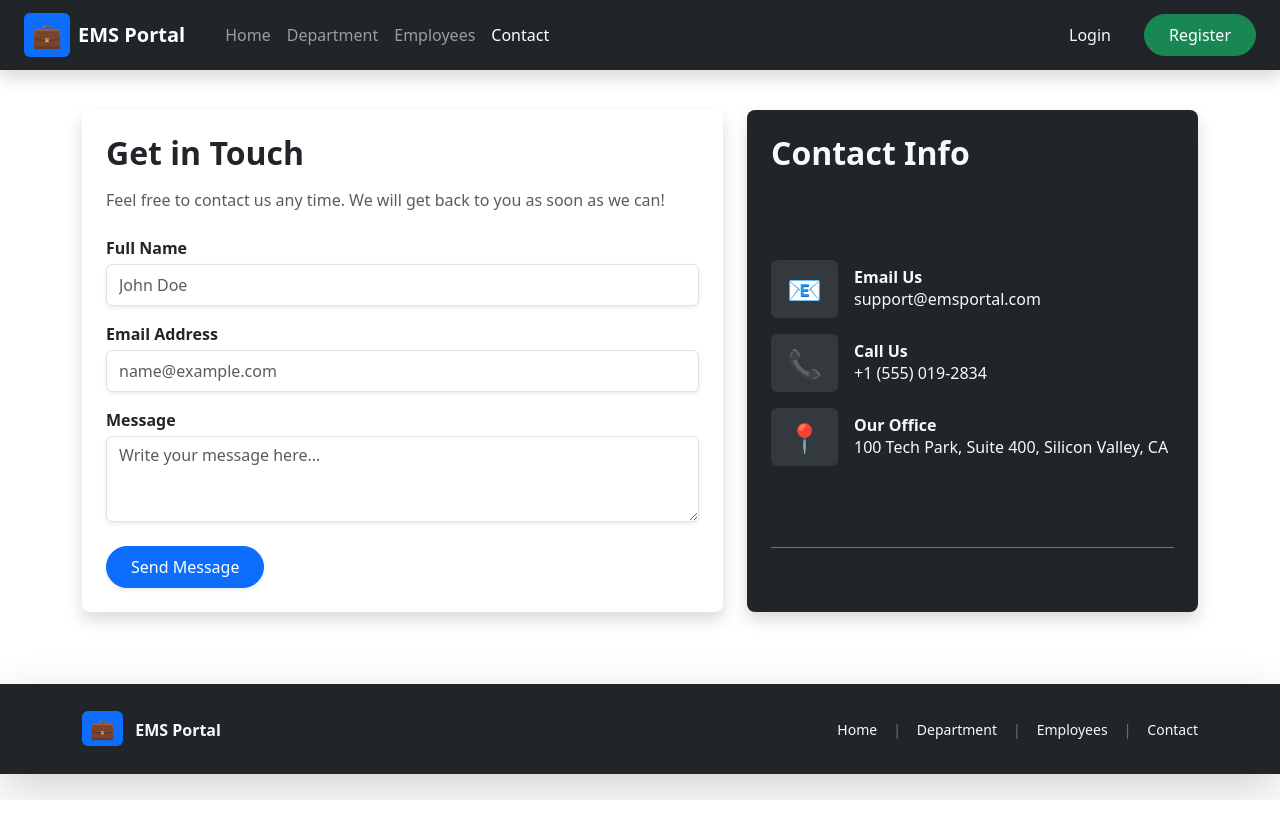
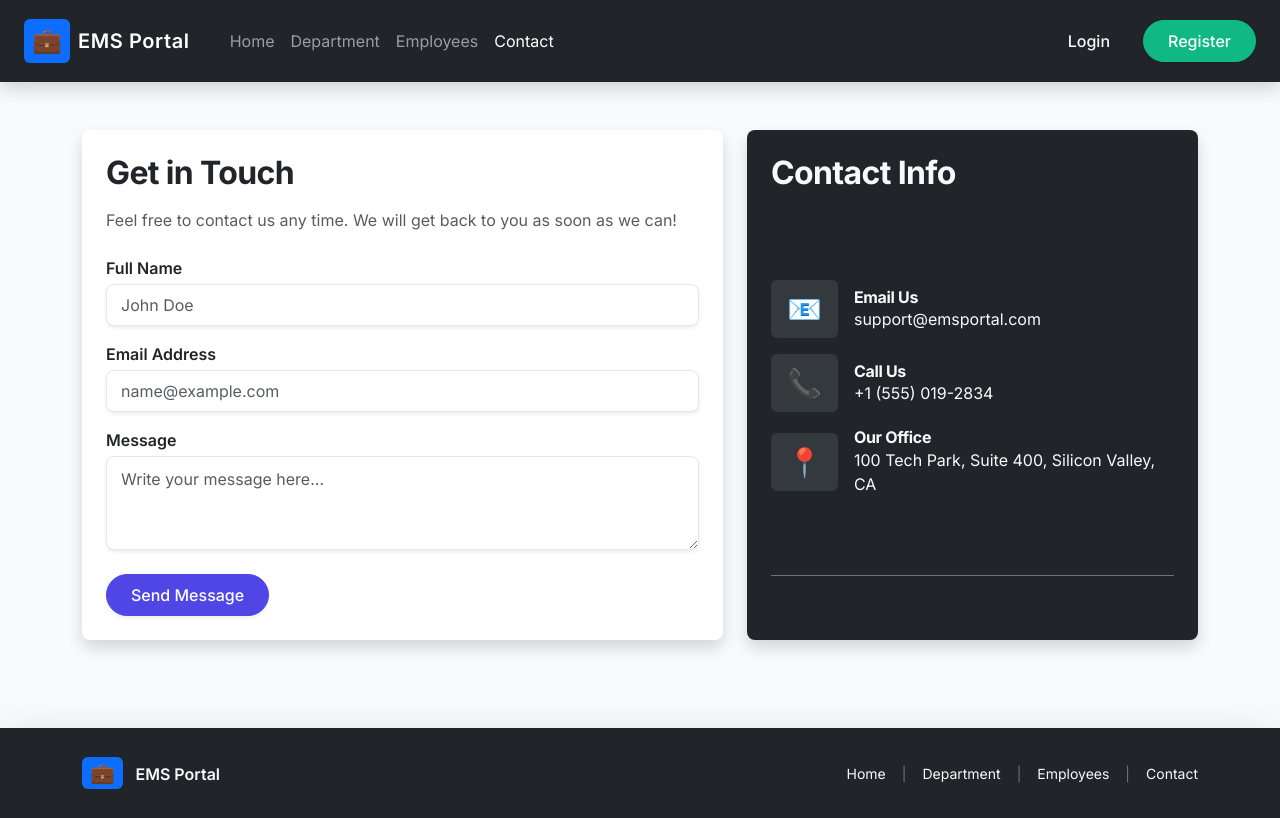
Before and after one commit to Aditya-kumar2004/Flask-Development, a Flask app: page /contact in a window 1280 px wide. Run offline with Flask 3, Linux system fonts and the light colour scheme; tables that the repository leaves empty hold one stand-in row (values such as "Sample post").

Commit message:
Revamp style.css with a premium and professional modern design system

```diff
--- a/app/static/CSS/style.css
+++ b/app/static/CSS/style.css
@@ -1,12 +1,149 @@
-body{
-    background:yellow;
+@import url('https://fonts.googleapis.com/css2?family=Inter:wght@300;400;500;600;700&display=swap');
+
+:root {
+    --primary-color: #4f46e5;
+    --primary-hover: #4338ca;
+    --bg-color: #f8fafc;
+    --card-bg: #ffffff;
+    --text-main: #0f172a;
+    --text-muted: #64748b;
+    --border-color: #e2e8f0;
 }
 
-table{
-    border:1px;
-    border-color:black;
+body {
+    background-color: var(--bg-color) !important;
+    color: var(--text-main);
+    font-family: 'Inter', sans-serif !important;
+    min-height: 100vh;
+    display: flex;
+    flex-direction: column;
+    margin: 0;
 }
 
-h1{
-    color:red;
+/* Push footer to the bottom of the viewport */
+footer {
+    margin-top: auto !important;
 }
+
+/* Headings */
+h1, h2, h3, h4, h5, h6 {
+    font-weight: 700;
+    color: var(--text-main);
+    letter-spacing: -0.02em;
+}
+
+/* Links inside tables/headings */
+a {
+    color: var(--primary-color);
+    text-decoration: none;
+    transition: color 0.15s ease-in-out;
+}
+a:hover {
+    color: var(--primary-hover);
+}
+
+/* Card Styling */
+.card {
+    background-color: var(--card-bg);
+    border: 1px solid var(--border-color) !important;
+    border-radius: 12px !important;
+    box-shadow: 0 1px 3px 0 rgba(0, 0, 0, 0.05), 0 1px 2px 0 rgba(0, 0, 0, 0.03) !important;
+    transition: transform 0.2s ease, box-shadow 0.2s ease !important;
+}
+
+.card:hover {
+    box-shadow: 0 10px 15px -3px rgba(0, 0, 0, 0.05), 0 4px 6px -2px rgba(0, 0, 0, 0.02) !important;
+}
+
+/* Button Customizations */
+.btn {
+    border-radius: 8px !important;
+    font-weight: 500 !important;
+    padding: 8px 16px !important;
+    transition: all 0.2s ease-in-out !important;
+}
+
+.btn-primary {
+    background-color: var(--primary-color) !important;
+    border-color: var(--primary-color) !important;
+}
+
+.btn-primary:hover {
+    background-color: var(--primary-hover) !important;
+    border-color: var(--primary-hover) !important;
+    transform: translateY(-1px);
+    box-shadow: 0 4px 12px rgba(79, 70, 229, 0.15) !important;
+}
+
+.btn-success {
+    background-color: #10b981 !important;
+    border-color: #10b981 !important;
+}
+.btn-success:hover {
+    background-color: #059669 !important;
+    border-color: #059669 !important;
+    transform: translateY(-1px);
+    box-shadow: 0 4px 12px rgba(16, 185, 129, 0.15) !important;
+}
+
+/* Table Styling */
+.table {
+    --bs-table-bg: var(--card-bg) !important;
+    border-collapse: separate;
+    border-spacing: 0;
+    border-radius: 12px;
+    overflow: hidden;
+    border: 1px solid var(--border-color) !important;
+}
+
+.table th {
+    background-color: #f1f5f9 !important;
+    color: var(--text-muted) !important;
+    font-weight: 600;
+    text-transform: uppercase;
+    font-size: 0.75rem;
+    letter-spacing: 0.05em;
+    padding: 14px 16px !important;
+    border-bottom: 2px solid var(--border-color) !important;
+}
+
+.table td {
+    padding: 14px 16px !important;
+    border-bottom: 1px solid var(--border-color) !important;
+    vertical-align: middle;
+}
+
+.table tbody tr:hover {
+    background-color: #f8fafc !important;
+}
+
+/* Form Controls */
+.form-control, .form-select {
+    border-radius: 8px !important;
+    border: 1px solid var(--border-color) !important;
+    padding: 10px 14px !important;
+    font-size: 0.95rem;
+    transition: all 0.2s ease-in-out !important;
+}
+
+.form-control:focus, .form-select:focus {
+    border-color: var(--primary-color) !important;
+    box-shadow: 0 0 0 4px rgba(79, 70, 229, 0.1) !important;
+}
+
+/* Navbar Tweaks */
+.navbar {
+    padding: 14px 0 !important;
+}
+
+/* Custom classes */
+.hover-opacity {
+    transition: opacity 0.2s;
+}
+.hover-opacity:hover {
+    opacity: 0.8;
+}
+
+.tracking-wide {
+    letter-spacing: 0.03em;
+}
```
